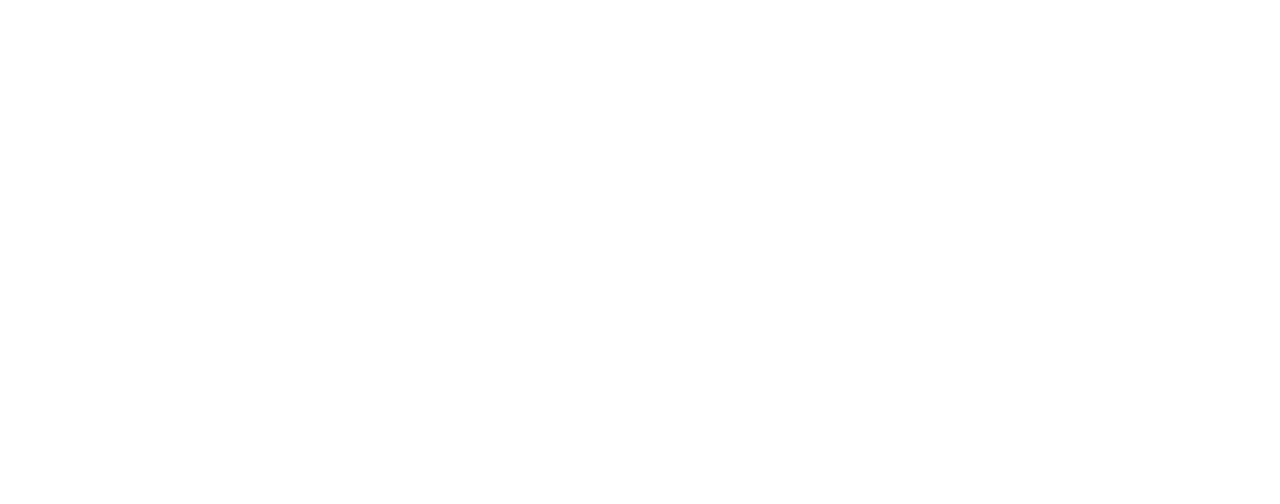
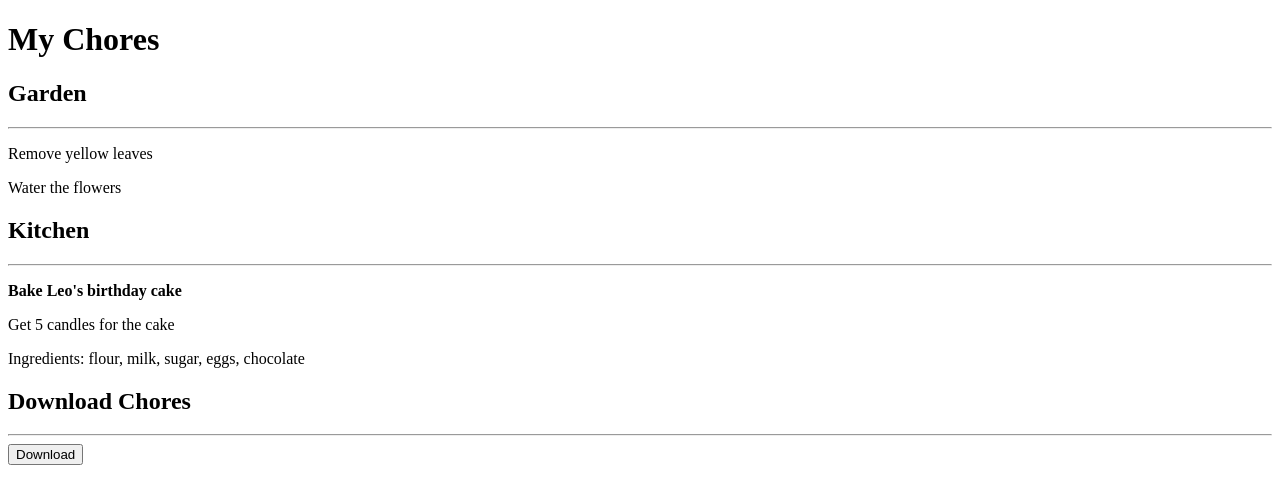
Before and after one commit to 02won/Front-end-Study, a plain HTML site: page household_chores/index.html in a window 1280 px wide. Drawn offline with Linux system fonts and the light colour scheme.

Commit message:
Update index.html
implement body part

```diff
--- a/household_chores/index.html
+++ b/household_chores/index.html
@@ -3,4 +3,19 @@
   <head>
     <title>Household Chores</title>
   </head>
+  <body>
+    <h1>My Chores</h1>
+    <h2>Garden</h2>
+    <hr> <!-- a horizontal line -->
+    <p>Remove yellow leaves</p>
+    <p>Water the flowers</p>
+    <h2>Kitchen</h2>
+    <hr>
+    <p><strong>Bake Leo's birthday cake</strong></p>
+    <p>Get 5 candles for the cake</p>
+    <p>Ingredients: flour, milk, sugar, eggs, chocolate</p>
+    <h2>Download Chores</h2>
+    <hr>
+    <button>Download</button>
+  </body>
 </html>
```
